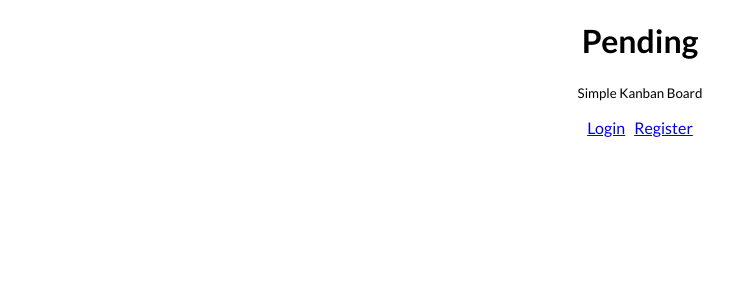
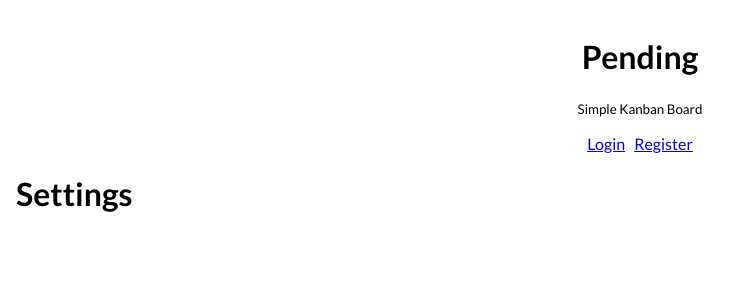
Before and after one commit to barelyhuman/pending, a Next.js app: page /settings in a window 1280 px wide. Shown: the top 300 px of the page, without its empty margins (0-748 px from the left). Built offline with nearby package versions, Linux system fonts and the light colour scheme; no server answers.

Commit message:
page headings

```diff
--- a/pages/projects/index.js
+++ b/pages/projects/index.js
@@ -1,9 +1,13 @@
 import AuthNav from 'components/auth-nav'
+import Padding from 'components/padding'
 
 export default function Projects () {
   return (
     <>
-      <AuthNav />
+      <Padding all={2}>
+        <AuthNav />
+        <h1>Projects</h1>
+      </Padding>
     </>
   )
 }
--- a/pages/settings/index.js
+++ b/pages/settings/index.js
@@ -1,9 +1,13 @@
 import AuthNav from 'components/auth-nav'
+import Padding from 'components/padding'
 
 export default function Settings () {
   return (
     <>
-      <AuthNav />
+      <Padding all={2}>
+        <AuthNav />
+        <h1>Settings</h1>
+      </Padding>
     </>
   )
 }
--- a/pages/teams/index.js
+++ b/pages/teams/index.js
@@ -1,9 +1,13 @@
 import AuthNav from 'components/auth-nav'
+import Padding from 'components/padding'
 
 export default function Teams () {
   return (
     <>
-      <AuthNav />
+      <Padding all={2}>
+        <AuthNav />
+        <h1>Teams</h1>
+      </Padding>
     </>
   )
 }
```
